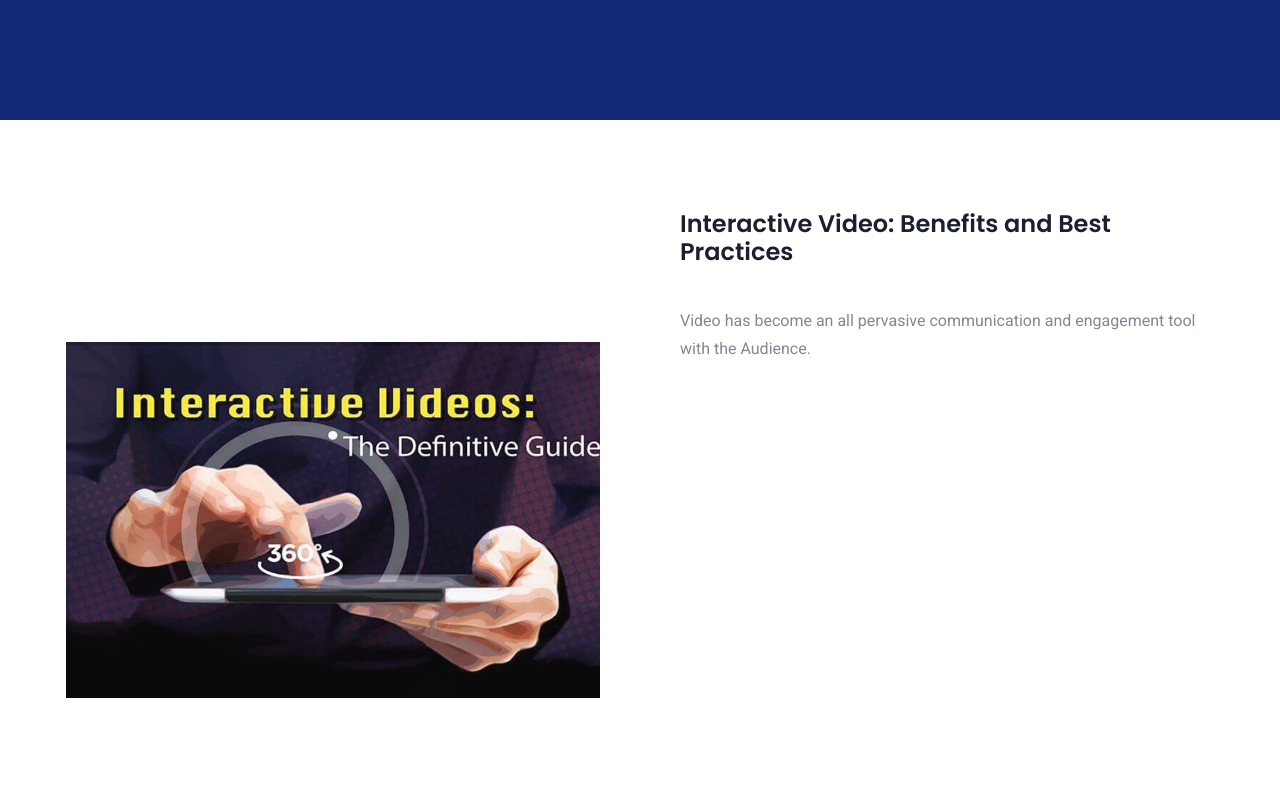
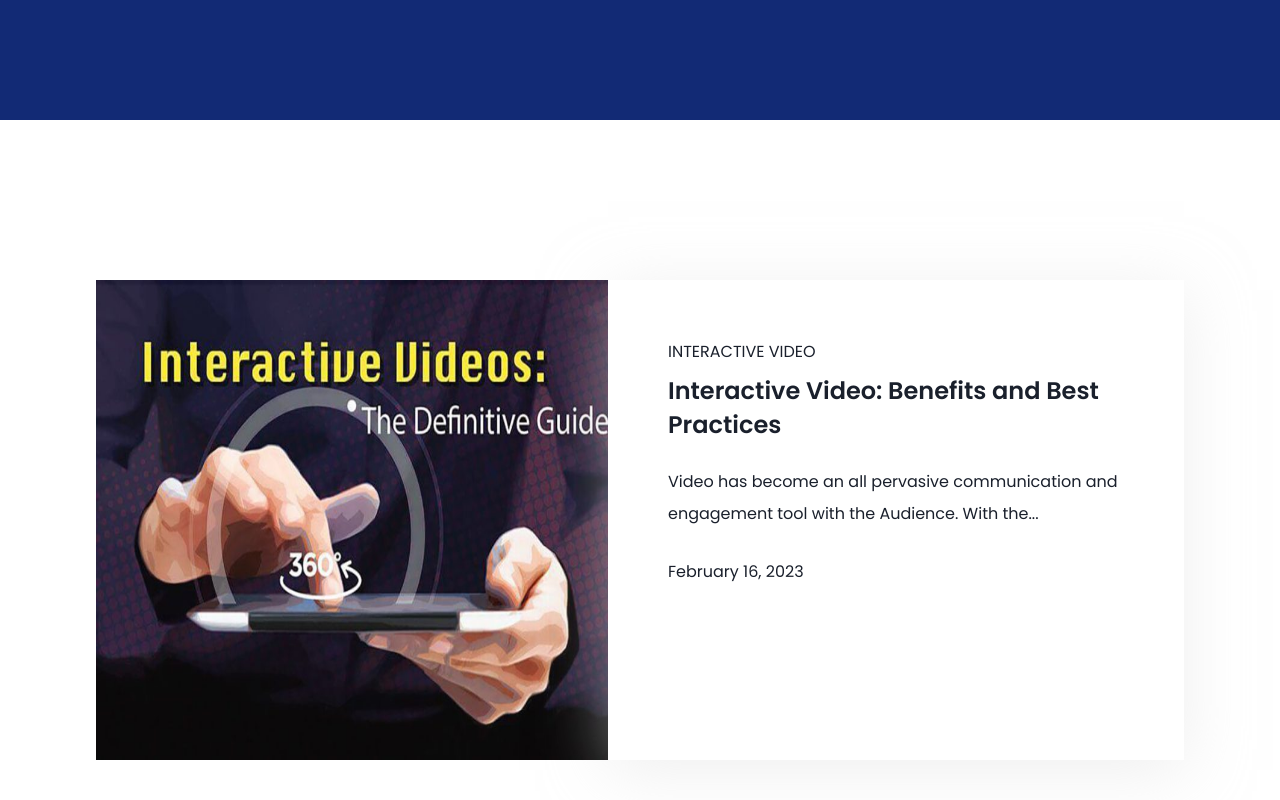
Before and after one commit to vishalgupta888/videostori, a Next.js app: page /blog in a window 1280 px wide. Shown: the part 380-1180 px from the top of the page. Built offline with nearby package versions, Linux system fonts and the light colour scheme.

Commit message:
blog page and transition fix

```diff
--- a/src/components/Blog/index.jsx
+++ b/src/components/Blog/index.jsx
@@ -1,12 +1,28 @@
 import Banner from "@/patterns/Banner";
 import { blogText } from "@/constants/layoutConstants";
 import ImageTextTable from "../ImageTextTable";
+import { Box, Flex, Text, Image, Link } from "@chakra-ui/react";
 
 const Blog = () => {
   return (
     <>
       <Banner title="Latest Blog" />
-      <ImageTextTable imageTextdata={blogText} index={2} />
+      {/* <ImageTextTable imageTextdata={blogText} index={2} /> */}
+      <Flex className='hidden' alignItems='center' justifyContent='center' direction={["column", "row"]} py={['130px','0']} h='100vh' w='100%'>
+        <Box h='60%' w={['95%','40%']}>
+           <Image src={blogText.imageurl} h='100%'  />
+        </Box>
+        <Box h='60%' w={['95%','45%']} p={['30px','60px']} boxShadow='0px 10px 60px 0px rgba(223, 223, 223, 0.5)'>
+         <Box h='100%' >
+          <Link as='button' mb='10px'>{blogText.category}</Link>
+          <Box h='100%'>
+           <Text fontSize='24px' fontWeight={'600'} lineHeight={1.4} mb='25px'>{blogText.title}</Text>
+           <Text lineHeight={2}>{blogText.description}</Text>
+           <Text mt='30px' fontSize={'16px'}>{blogText.authordate}</Text>
+          </Box>
+         </Box>
+        </Box>
+      </Flex>
     </>
   );
 };
--- a/src/components/Footer/index.jsx
+++ b/src/components/Footer/index.jsx
@@ -54,7 +54,7 @@ export default function Footer() {
       <Flex
         direction={["column","row"]}
         position={"absolute"}
-        bottom={["19%","610px"]}
+        bottom={["190vh","610px"]}
         left="2%"
         w="96%"
         h={["40vh","26vh"]}
--- a/src/components/HeroSection/index.jsx
+++ b/src/components/HeroSection/index.jsx
@@ -12,7 +12,7 @@ import {
     return (
       <Stack minH={'135vh'} bg='#13161F' direction={{ base: 'column', md: 'row' }}>
         <Flex flex={1} p={[4,8]} align={'center'} justify={'center'}>
-          <Stack spacing={['50px', 8]} w={'full'} maxW={'lg'}>
+          <Stack className='hidden' spacing={['50px', 8]} w={'full'} maxW={'lg'}>
             <Heading fontSize={{ base: '3xl', md: '4xl', lg: '5xl' }}>
 
               <Text color={'white'} as={'span'}>
@@ -38,7 +38,7 @@ import {
             </Stack>
           </Stack>
         </Flex>
-        <Flex flex={1}>
+        <Flex className='hidden' flex={1}>
           <Image
             alignSelf={['none','center']}
             mx={['auto','none']}
--- a/src/constants/layoutConstants.js
+++ b/src/constants/layoutConstants.js
@@ -9,8 +9,10 @@ export const interactText = {
 }
 export const blogText = {
     imageurl: '/assets/blogImage.jpg',
+    category: 'INTERACTIVE VIDEO',
     title: "Interactive Video: Benefits and Best Practices",
-    description:"Video has become an all pervasive communication and engagement tool with the Audience."
+    description:"Video has become an all pervasive communication and engagement tool with the Audience. With the...",
+    authordate: 'February 16, 2023',
 }
 
 export const leadText = [
--- a/src/pages/_app.js
+++ b/src/pages/_app.js
@@ -27,7 +27,7 @@ export default function App({ Component, pageProps }) {
   return <ChakraProvider theme={theme}>
 
     <Navbar />
-    <Box className='hidden'>
+    <Box>
     <SEOContainer seoData={SEO}/>
       <Component {...pageProps} />
     </Box>
```
